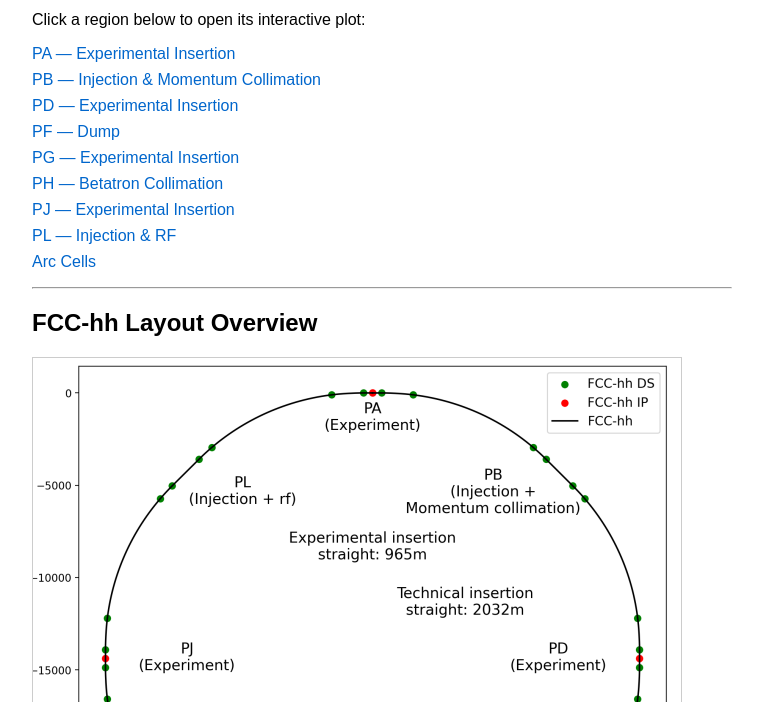
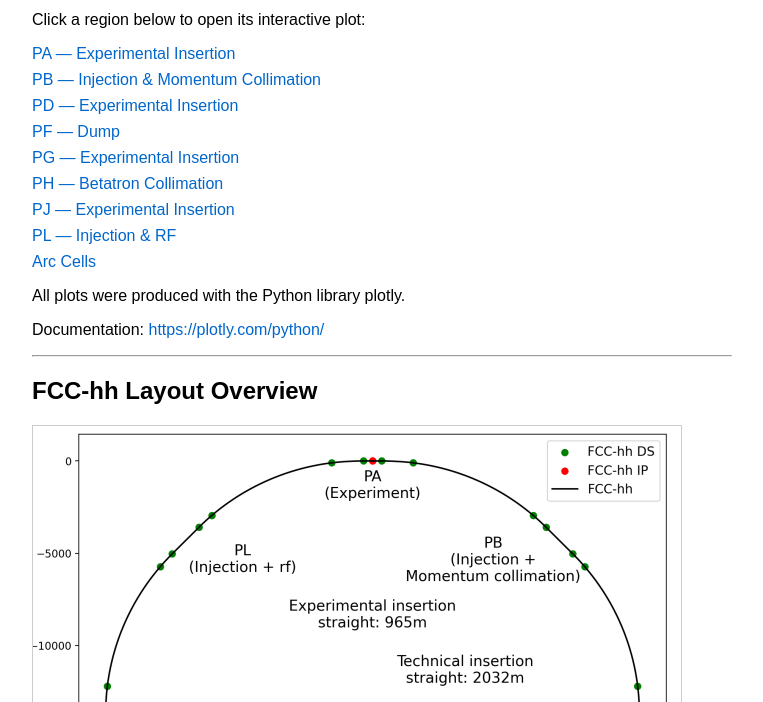
Before and after one commit to angelkas123/fcc-hh-interactive-plot, a plain HTML site: page index.html in a window 1280 px wide. Shown: the part 98-800 px from the top of the page, without its empty margins (258-1021 px from the left). Drawn offline with Linux system fonts and the light colour scheme.

Commit message:
Update index.html

```diff
--- a/index.html
+++ b/index.html
@@ -47,6 +47,12 @@
     <li><a href="arc_cells.html">Arc Cells</a></li>
   </ul>
 
+  <p>All plots were produced with the Python library plotly.</p>
+
+  <p>Documentation: <a href="https://plotly.com/python/" target="_blank">
+  https://plotly.com/python/</a>
+  </p>
+
   <hr>
   <h2>FCC-hh Layout Overview</h2>
   <img src="accelerator geometry.png" alt="FCC-hh Geometry" style="max-width:100%; height:auto; border:1px solid #ccc;">
@@ -56,6 +62,5 @@
   https://cds.cern.ch/record/2928793</a> — Future Circular Collider Feasibility Study Report Volume 2 : Accelerators, technical infrastructure and safety
   </p>
 
-
 </body>
 </html>
```
